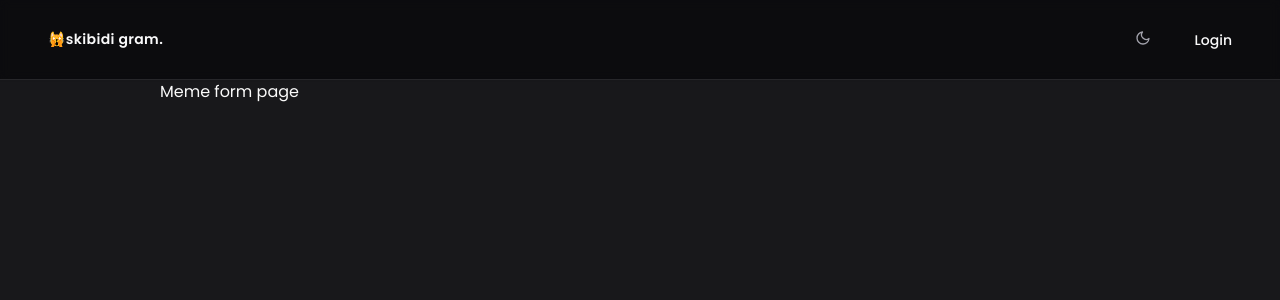
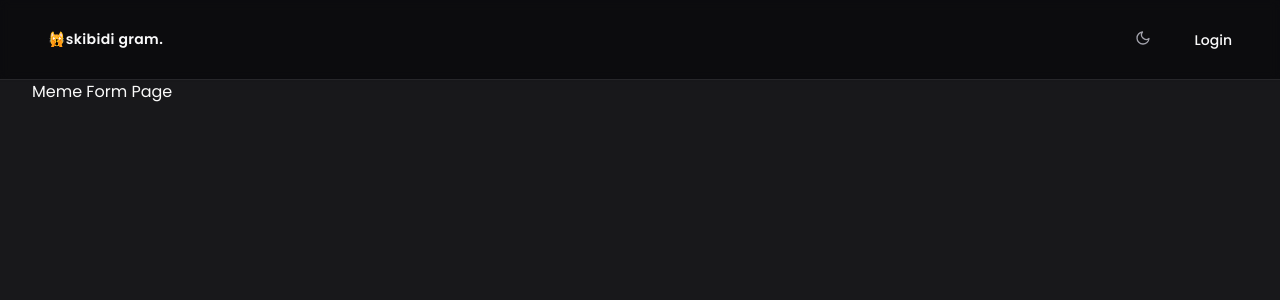
Before and after one commit to rayhan889/skibidi-gram, a Next.js app: page /compose/submit in a window 1280 px wide. Shown: the top 300 px of the page. Built offline with nearby package versions, Linux system fonts and the light colour scheme; no server answers.

Commit message:
Parallel route

```diff
--- /dev/null
+++ b/app/@modal/(.)compose/submit/modal.tsx
@@ -0,0 +1,43 @@
+'use client'
+
+import React from 'react'
+import { type ComponentRef, useEffect, useRef } from 'react'
+import { useRouter } from 'next/navigation'
+import { createPortal } from 'react-dom'
+import { Button } from '@/components/ui/button'
+import { FiX } from 'react-icons/fi'
+
+export function Modal({ children }: { children: React.ReactNode }) {
+  const router = useRouter()
+  const dialogRef = useRef<ComponentRef<'dialog'>>(null)
+
+  useEffect(() => {
+    if (!dialogRef.current?.open) {
+      dialogRef.current?.showModal()
+    }
+  }, [])
+
+  function onDismiss() {
+    router.back()
+  }
+
+  return createPortal(
+    <div className='absolute inset-0 z-[1000] flex items-center justify-center bg-black/65'>
+      <dialog
+        ref={dialogRef}
+        className='relative flex w-[80%] max-w-[500px] items-center justify-center rounded-md border border-zinc-300 bg-slate-50 p-5 shadow-md dark:border-zinc-800 dark:bg-zinc-900'
+        onClose={onDismiss}
+      >
+        {children}
+        <Button
+          onClick={onDismiss}
+          variant={'ghost'}
+          className='absolute right-2 top-2'
+        >
+          <FiX />
+        </Button>
+      </dialog>
+    </div>,
+    document.getElementById('modal-root')!
+  )
+}
--- /dev/null
+++ b/app/@modal/(.)compose/submit/page.tsx
@@ -0,0 +1,6 @@
+import React from 'react'
+import { Modal } from './modal'
+
+export default function MemeFormPage() {
+  return <Modal>Meme form page</Modal>
+}
--- /dev/null
+++ b/app/@modal/default.tsx
@@ -0,0 +1,3 @@
+export default function Default() {
+  return null
+}
--- a/app/compose/submit/page.tsx
+++ b/app/compose/submit/page.tsx
@@ -1,9 +1,7 @@
-import React from 'react'
-
 export default function MemeFormPage() {
   return (
-    <section className='container mx-auto max-w-screen-lg'>
-      Meme form page
+    <section className='container mx-auto max-w-screen-2xl'>
+      <h1>Meme Form Page</h1>
     </section>
   )
 }
--- a/app/globals.css
+++ b/app/globals.css
@@ -27,7 +27,7 @@
     --chart-3: 197 37% 24%;
     --chart-4: 43 74% 66%;
     --chart-5: 27 87% 67%;
-    --radius: 0.5rem
+    --radius: 0.5rem;
   }
   .dark {
     --background: 240 10% 3.9%;
@@ -53,7 +53,7 @@
     --chart-2: 160 60% 45%;
     --chart-3: 30 80% 55%;
     --chart-4: 280 65% 60%;
-    --chart-5: 340 75% 55%
+    --chart-5: 340 75% 55%;
   }
 }
 @layer base {
--- a/app/layout.tsx
+++ b/app/layout.tsx
@@ -16,9 +16,11 @@ export const metadata: Metadata = {
 }
 
 export default function RootLayout({
-  children
+  children,
+  modal
 }: Readonly<{
   children: React.ReactNode
+  modal: React.ReactNode
 }>) {
   return (
     <>
@@ -36,6 +38,8 @@ export default function RootLayout({
               <Topbar />
 
               <main className='mt-20'>{children}</main>
+              {modal}
+              <div id='modal-root' />
             </ThemeProvider>
           </body>
         </html>
```
Also changed, not shown: 1 other file (tests, documents, lock files or other folders).
